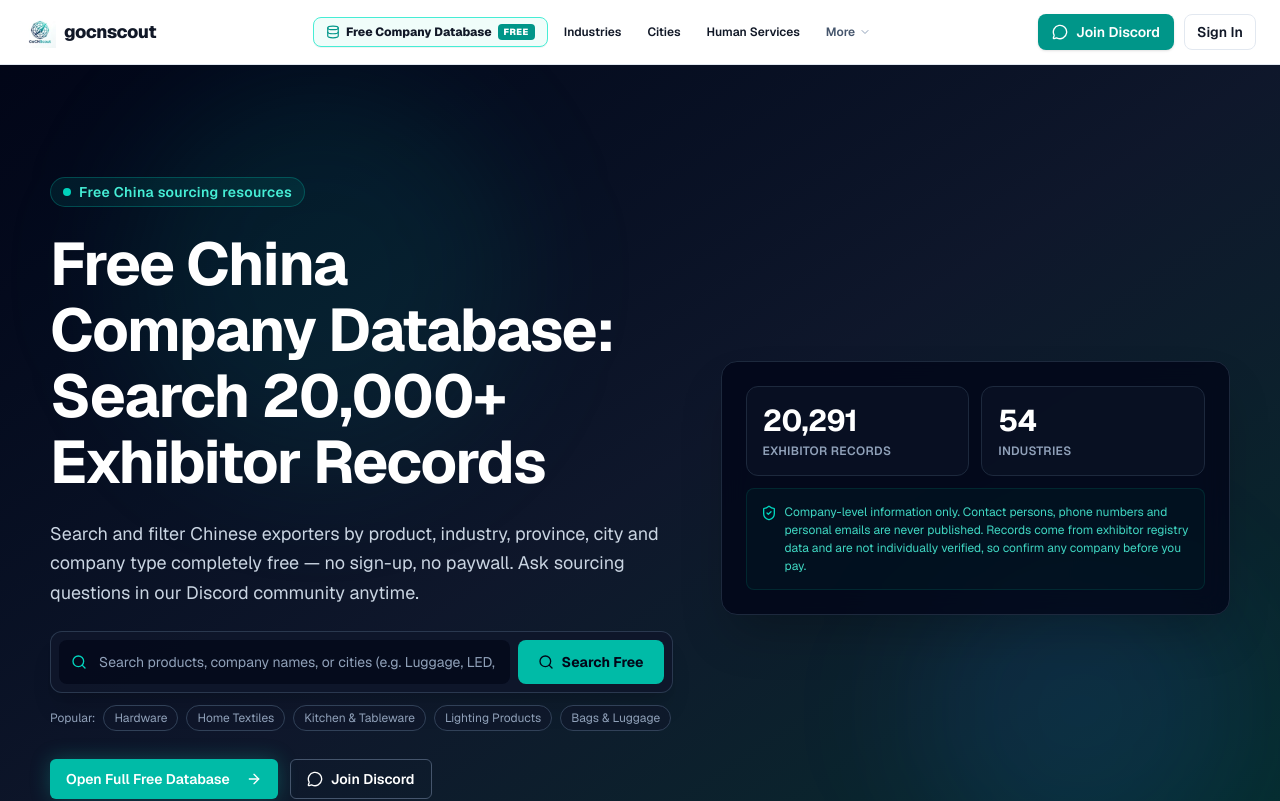
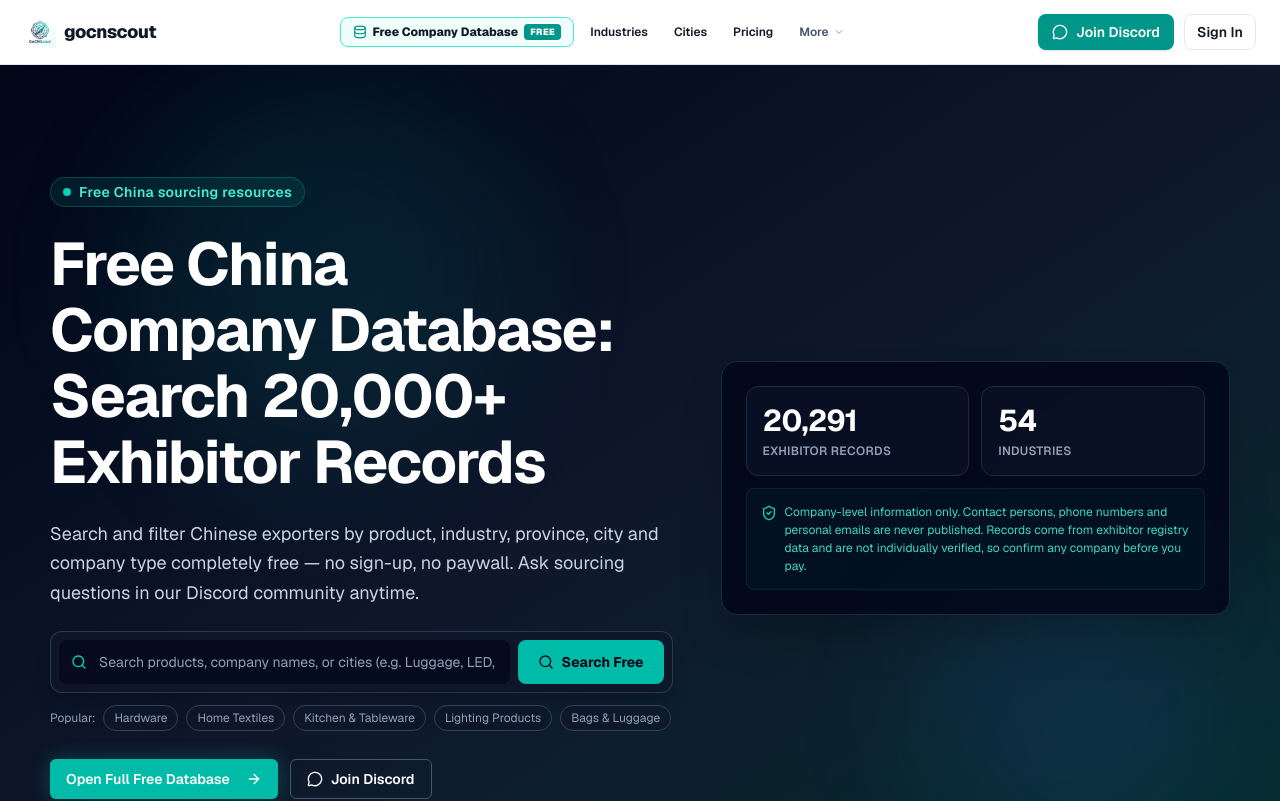
Before and after one commit to defhn/gocnscout, a Next.js app: page / in a window 1280 px wide. Shown: the top 801 px of the page. Built offline with nearby package versions, Linux system fonts and the light colour scheme; no server answers; the database is empty.

Commit message:
chore(nav): display Pricing link in main navigation header

```diff
--- a/src/components/layout/public-header.tsx
+++ b/src/components/layout/public-header.tsx
@@ -35,7 +35,7 @@ export function PublicHeader() {
             Cities
           </Link>
           <Link href="/pricing" className={NAV_LINK}>
-            Human Services
+            Pricing
           </Link>
 
           {/* 非一级页面使用 Dropdown 下拉收纳 */}
```
